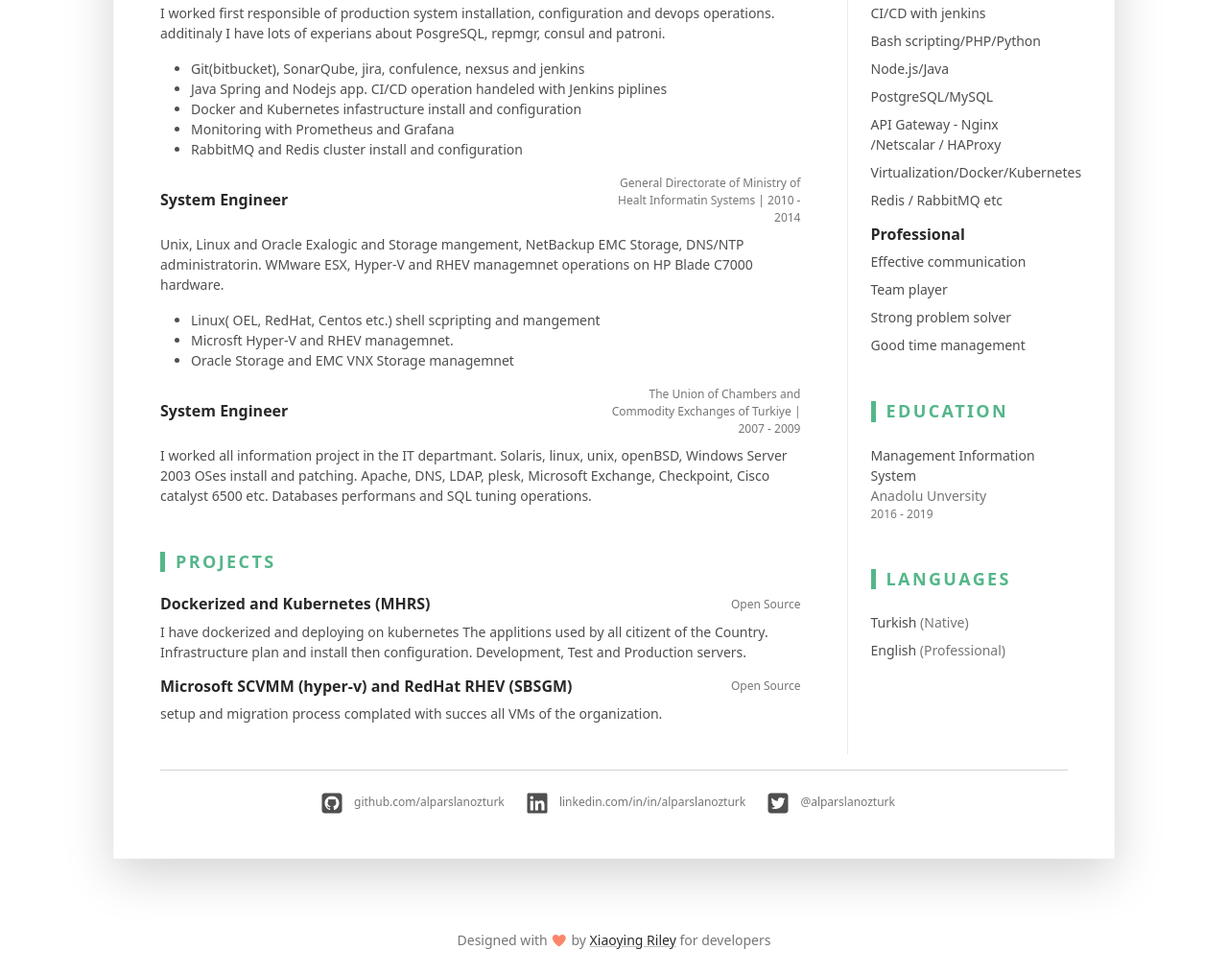
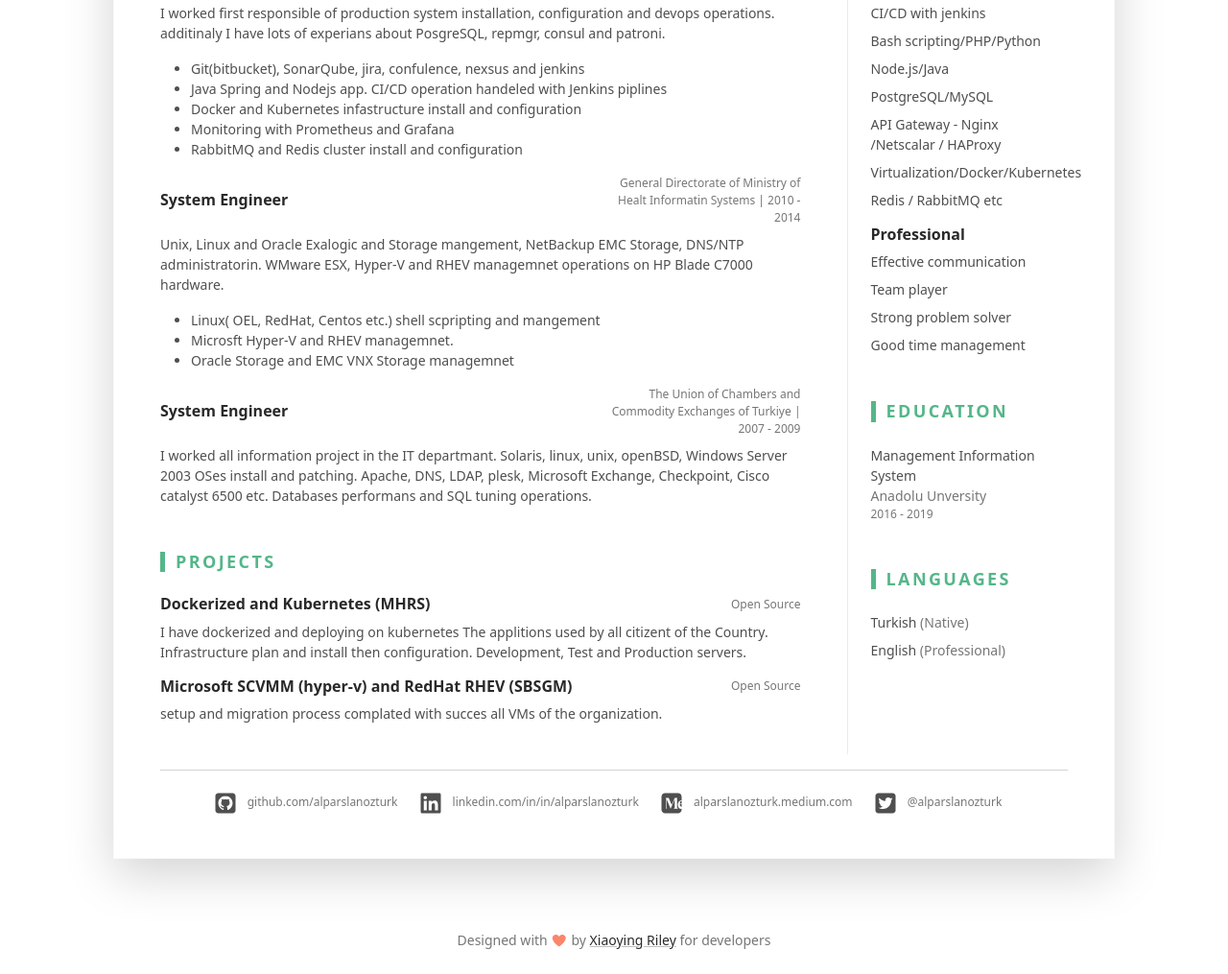
Before and after one commit to alparslanozturk/alparslanozturk.github.io, a plain HTML site: page index.html in a window 1280 px wide. Shown: the part 497-1512 px from the top of the page at 96% size. Drawn offline with Linux system fonts and the light colour scheme.

Commit message:
medium linki ekledim.

```diff
--- a/index.html
+++ b/index.html
@@ -185,6 +185,7 @@
 							<ul class="resume-social-list list-inline mx-auto mb-0 d-inline-block text-muted">
 								<li class="list-inline-item mb-lg-0 me-3"><a class="resume-link" href="#"><i class="fab fa-github-square fa-2x me-2" data-fa-transform="down-4"></i><span class="d-none d-lg-inline-block text-muted">github.com/alparslanozturk</span></a></li>
 								<li class="list-inline-item mb-lg-0 me-3"><a class="resume-link" href="#"><i class="fab fa-linkedin fa-2x me-2" data-fa-transform="down-4"></i><span class="d-none d-lg-inline-block text-muted">linkedin.com/in/in/alparslanozturk</span></a></li>
+								<li class="list-inline-item mb-lg-0 me-3"><a class="resume-link" href="#"><i class="fab fa-medium fa-2x me-2" data-fa-transform="down-4"></i><span class="d-none d-lg-inline-block text-muted">alparslanozturk.medium.com</span></a></li>
 								<li class="list-inline-item mb-lg-0 me-lg-3"><a class="resume-link" href="#"><i class="fab fa-twitter-square fa-2x me-2" data-fa-transform="down-4"></i><span class="d-none d-lg-inline-block text-muted">@alparslanozturk</span></a></li>
 							</ul>
 						</div><!--//resume-footer-->
```
